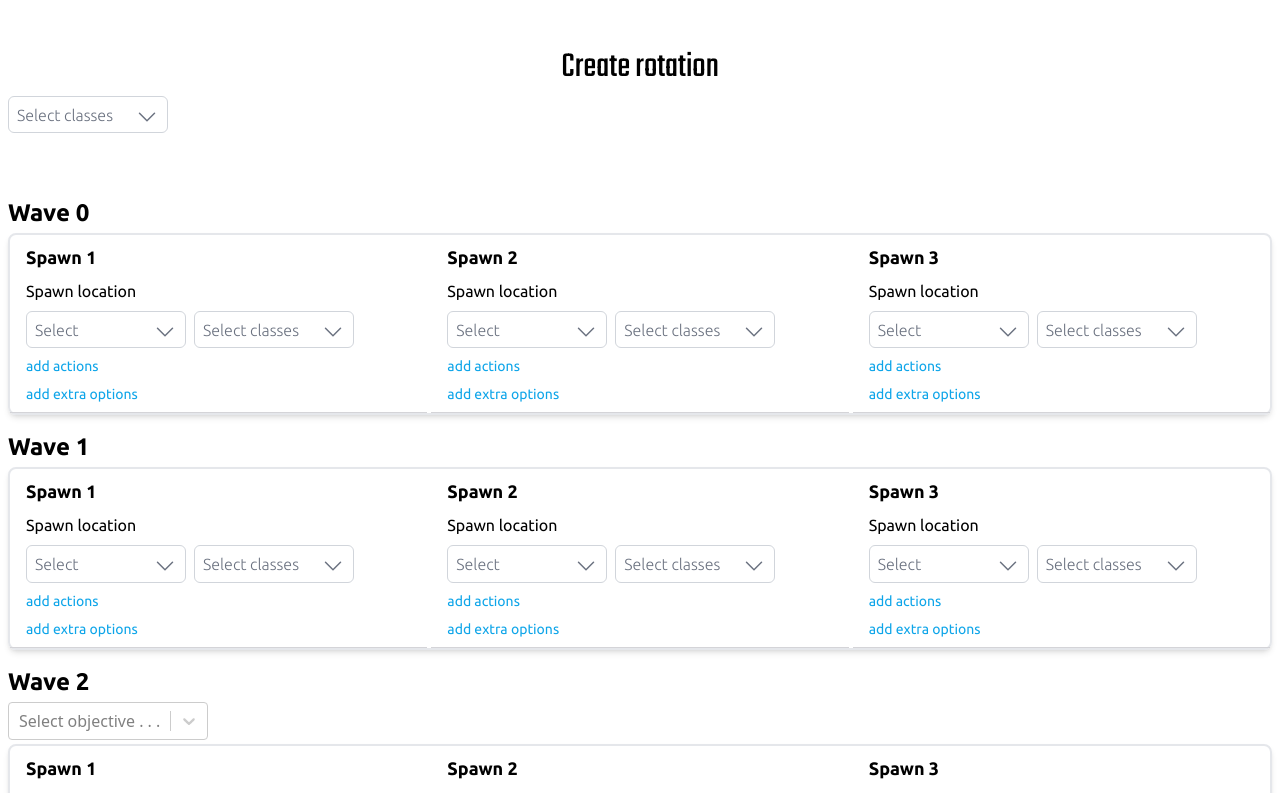
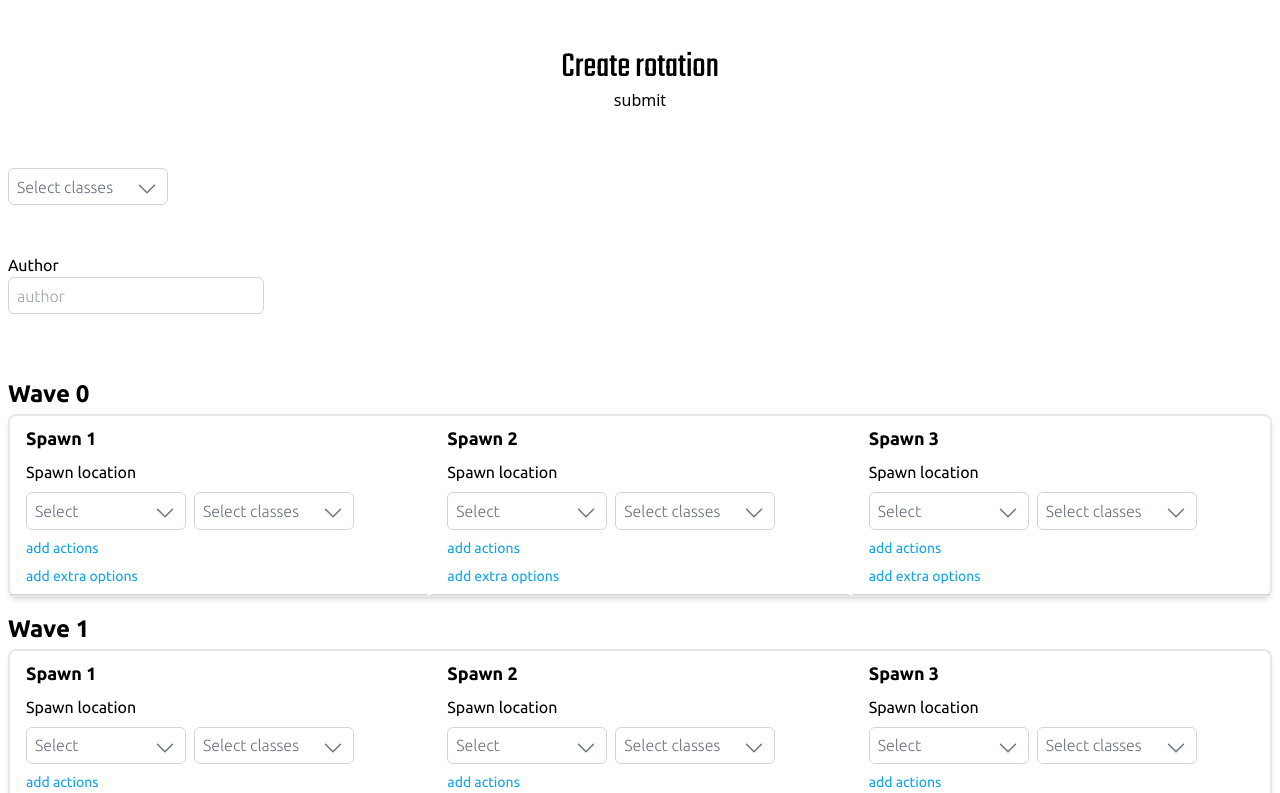
Before and after one commit to ninadarbaidze/legends-rotation-front, a Next.js app: page /create-rotation in a window 1280 px wide. Shown: the top 793 px of the page. Built offline with nearby package versions, Linux system fonts and the light colour scheme.

Commit message:
feat: add normal input component

```diff
--- a/components/CreateRotation/ClassSelectInput/ClassSelectInput.tsx
+++ b/components/CreateRotation/ClassSelectInput/ClassSelectInput.tsx
@@ -20,7 +20,6 @@ const ClassSelectInput: React.FC<Props> = (props) => {
     props.i as number,
     props.k as number
   );
-  console.log(getValues());
 
   return (
     <>
@@ -121,8 +120,8 @@ const ClassSelectInput: React.FC<Props> = (props) => {
                       <p>{option.title}</p>
                     </li>
                   ))
-                ) : getValues('initialState').length > 0 ? (
-                  getValues('initialState')
+                ) : getValues('initialState.class').length > 0 ? (
+                  getValues('initialState.class')
                     .filter((item: ClassInitialState) =>
                       classes.length > 0
                         ? classes.find((element) => item.id === element.id)
--- a/components/CreateRotation/ClassSelectInput/useClassSelectInput.ts
+++ b/components/CreateRotation/ClassSelectInput/useClassSelectInput.ts
@@ -15,7 +15,7 @@ export const useClassSelectInput = (
   const { setValue, getValues } = useFormContext();
 
   useEffect(() => {
-    initialState && setValue('initialState', selectedClasses);
+    initialState && setValue('initialState', { class: selectedClasses });
     !initialState &&
       setValue(`spawns[${i}].spawn${k}`, {
         ...getValues(`spawns[${i}].spawn${k}`),
@@ -29,7 +29,6 @@ export const useClassSelectInput = (
     color: string;
     id: number | null;
   }) => {
-    console.log('me');
     if (initialState) {
       setSelectMenuIsVisible(false);
       if (selectedClasses.length < 4) {
--- /dev/null
+++ b/components/shared/NormalInput/NormalInput.tsx
@@ -0,0 +1,28 @@
+import React from 'react';
+import { Props } from './types';
+import { useNormalInput } from './useNormalInput';
+import { ErrorMessage } from '@hookform/error-message';
+
+const NormalInput: React.FC<Props> = (props) => {
+  const { register, errors, isDirty } = useNormalInput();
+
+  return (
+    <div className='font-ubuntu flex flex-col w-64'>
+      <label htmlFor={props.id}>Author</label>
+      <input
+        id={props.id}
+        type={props.type}
+        className={`${props.className} ${
+          isDirty && errors.inputName ? 'border-red2' : 'border-grey-300'
+        } py-[0.35rem] rounded-md border   font-extralight pl-2`}
+        {...register(props.inputName, props.registerOptions)}
+        placeholder={props.placeholder}
+      />
+      <div className='text-red2 text-sm'>
+        <ErrorMessage name={props.inputName} errors={errors} />
+      </div>
+    </div>
+  );
+};
+
+export default NormalInput;
--- /dev/null
+++ b/components/shared/NormalInput/index.ts
@@ -0,0 +1 @@
+export { default as NormalInput } from './NormalInput';
--- /dev/null
+++ b/components/shared/NormalInput/types.d.ts
@@ -0,0 +1,8 @@
+export type Props = {
+  type: string;
+  placeholder: string;
+  registerOptions: {};
+  inputName: string;
+  className?: string;
+  id: stirng;
+};
--- /dev/null
+++ b/components/shared/NormalInput/useNormalInput.ts
@@ -0,0 +1,9 @@
+import { useFormContext } from 'react-hook-form';
+
+export const useNormalInput = () => {
+  const {
+    register,
+    formState: { errors, isDirty },
+  } = useFormContext();
+  return { register, errors, isDirty };
+};
--- a/components/shared/index.ts
+++ b/components/shared/index.ts
@@ -1 +1,2 @@
 export * from './SelectInput';
+export * from './NormalInput';
--- a/hooks/useCreateRotation.ts
+++ b/hooks/useCreateRotation.ts
@@ -5,15 +5,16 @@ import { ClassInitialState, FormClasses } from 'types/global';
 export const useCreateRotation = () => {
   const form = useForm<FormClasses>({
     defaultValues: {
-      initialState: [],
+      initialState: { author: '', class: [] },
       spawns: [],
     },
   });
 
   const options = ['beach', 'stable', 'farm'];
-  const { getValues } = form;
-  // console.log(getValues());
-
+  const { handleSubmit } = form;
+  const onSubmit = (data) => {
+    console.log(data);
+  };
   const [initialStates, setInitialStates] = useState<ClassInitialState[]>([]);
 
   return {
@@ -21,5 +22,7 @@ export const useCreateRotation = () => {
     initialStates,
     setInitialStates,
     form,
+    handleSubmit,
+    onSubmit,
   };
 };
--- a/package.json
+++ b/package.json
@@ -10,6 +10,7 @@
   },
   "dependencies": {
     "@heroicons/react": "^2.0.13",
+    "@hookform/error-message": "^2.0.1",
     "@types/node": "18.11.9",
     "@types/react": "18.0.25",
     "@types/react-dom": "18.0.8",
--- a/pages/create-rotation.tsx
+++ b/pages/create-rotation.tsx
@@ -2,9 +2,11 @@ import { ClassSelectInput, SpawnComponent } from 'components';
 import Head from 'next/head';
 import { useCreateRotation } from 'hooks';
 import { FormProvider } from 'react-hook-form';
+import { NormalInput } from 'components/shared/NormalInput';
 
 export default function CreateRotation() {
-  const { initialStates, setInitialStates, form } = useCreateRotation();
+  const { initialStates, setInitialStates, form, handleSubmit, onSubmit } =
+    useCreateRotation();
   return (
     <>
       <Head>
@@ -17,12 +19,25 @@ export default function CreateRotation() {
           Create rotation
         </h1>
         <FormProvider {...form}>
-          <form className='flex flex-col gap-12 px-2 2xl:px-24'>
+          <form
+            className='flex flex-col gap-12 px-2 2xl:px-24'
+            onSubmit={handleSubmit(onSubmit)}
+          >
             <>
+              <button>submit</button>
+
               <ClassSelectInput
                 initialState={true}
                 initialStates={initialStates}
                 setInitialStates={setInitialStates}
+              />
+              <NormalInput
+                type={'text'}
+                placeholder={'author'}
+                id={'author'}
+                registerOptions={{ required: 'required field' }}
+                inputName={'initialState.author'}
+                className={''}
               />
 
               <ul>
--- a/types/global.d.ts
+++ b/types/global.d.ts
@@ -8,7 +8,7 @@ export type ClassInitialState = {
 };
 
 export type FormClasses = {
-  initialState: ClassInitialState[];
+  initialState: { author: string; class: ClassInitialState[] };
   spawns: {
     spawnLocation: string;
     actions: string[];
```
Also changed, not shown: 1 other file (tests, documents, lock files or other folders).
